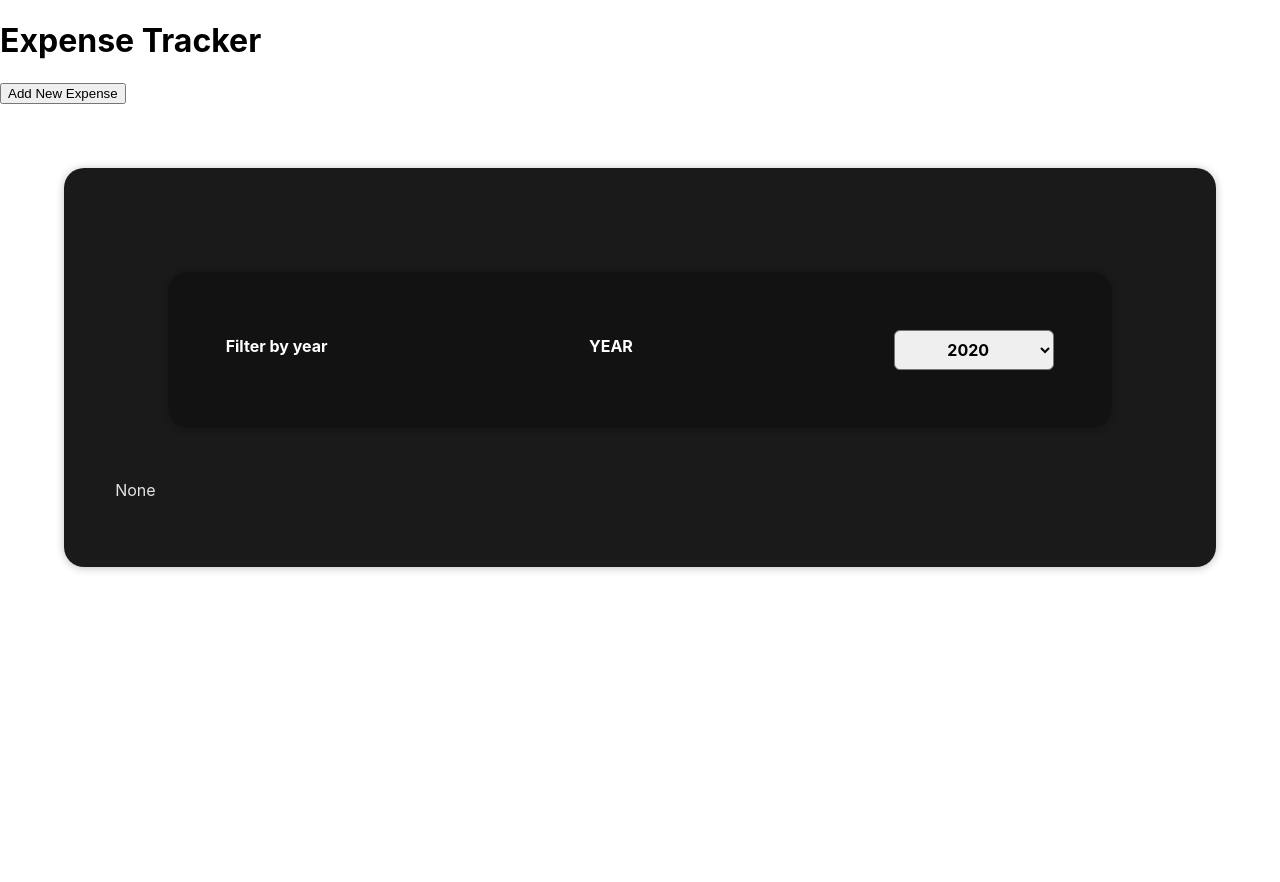
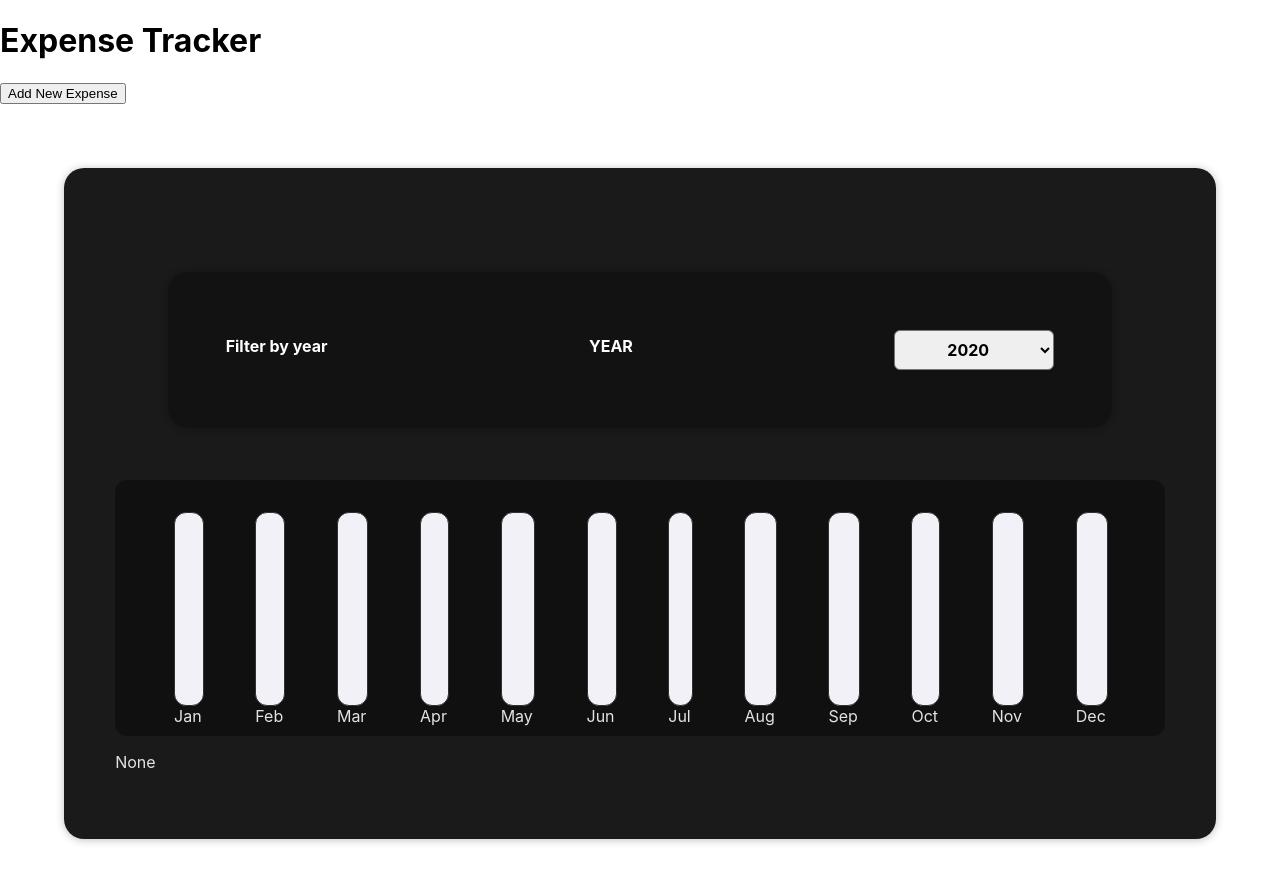
Before and after one commit to CrystalQuest112/Expense-Tracker, a React (Create React App) app: page / in a window 1280 px wide. Shown: the top 882 px of the page. Before the commit the page ends 800 px from the top, so only its background shows below. Built offline with nearby package versions, Linux system fonts and the light colour scheme.

Commit message:
Chart Component

```diff
--- a/src/components/Chart.css
+++ b/src/components/Chart.css
@@ -0,0 +1,9 @@
+.chart {
+  padding: 2rem;
+  border-radius: 12px;
+  background-color: #111011;
+  text-align: center;
+  display: flex;
+  justify-content: space-around;
+  height: 12rem;
+}
--- a/src/components/Chart.js
+++ b/src/components/Chart.js
@@ -1,6 +1,21 @@
 import React from "react";
-import ChartBar from "ChartBar.js";
+import ChartBar from "./ChartBar";
+import "./Chart.css";
 
-export default function Chart() {
-  return <ChartBar />;
+export default function Chart(props) {
+  const dataPointValues = props.dataPoints.map((dataPoint) => dataPoint.value);
+  const totalMaximum = Math.max(...dataPointValues);
+
+  return (
+    <div className="chart">
+      {props.dataPoints.map((dataPoint) => (
+        <ChartBar
+          key={dataPoint.label}
+          value={dataPoint.value}
+          maxValue={totalMaximum}
+          label={dataPoint.label}
+        />
+      ))}
+    </div>
+  );
 }
--- a/src/components/ChartBar.css
+++ b/src/components/ChartBar.css
@@ -0,0 +1,30 @@
+chart-bar {
+  height: 100%;
+  display: flex;
+  flex-direction: column;
+  align-items: center;
+}
+
+.chart-bar__inner {
+  height: 100%;
+  width: 100%;
+  border: 1px solid #313131;
+  border-radius: 12px;
+  background-color: #f1f1f7;
+  overflow: hidden;
+  display: flex;
+  flex-direction: column;
+  justify-content: flex-end;
+}
+
+.chart-bar__fill {
+  background-color: #ffffff;
+  width: 100%;
+  transition: all 0.3s ease-out;
+}
+
+.chart-bar__label {
+  font-weight: bold;
+  font-size: 0.5rem;
+  text-align: center;
+}
--- a/src/components/ChartBar.js
+++ b/src/components/ChartBar.js
@@ -0,0 +1,17 @@
+import React from "react";
+import "./ChartBar.css";
+
+export default function ChartBar(props) {
+  let barFillHeight = "0%";
+  if (props.maxValue > 0) {
+    barFillHeight = Math.round((props.value / props.maxValue) * 100) + "%";
+  }
+
+  return (
+    <div className="chart-bar">
+      <div className="chart-bar__inner"></div>
+      <div className="chart-bar__fill" style={{ height: barFillHeight }}></div>
+      <div className="chart-bar_label">{props.label}</div>
+    </div>
+  );
+}
--- a/src/components/ExpDisplay.js
+++ b/src/components/ExpDisplay.js
@@ -1,6 +1,7 @@
 import { useState } from "react";
 import ExItems from "./ExItems";
 import FilterExp from "./FilterExp.js";
+import ExpChart from "./NewExpense/ExpChart";
 
 export default function ExpDisplay(props) {
   let [yearFilter, setYearFilter] = useState("2020");
@@ -15,6 +16,7 @@
   return (
     <div className="card">
       <FilterExp selectYear={changeYear} adjust={yearFilter} />
+      <ExpChart expenses={filteredExpenses} />
       {filteredExpenses.length === 0 ? (
         <p>None</p>
       ) : (
--- /dev/null
+++ b/src/components/NewExpense/ExpChart.js
@@ -0,0 +1,26 @@
+import React from "react";
+import Chart from "../Chart.js";
+
+export default function ExpChart(props) {
+  const chartDataPoints = [
+    { label: "Jan", value: 0 },
+    { label: "Feb", value: 0 },
+    { label: "Mar", value: 0 },
+    { label: "Apr", value: 0 },
+    { label: "May", value: 0 },
+    { label: "Jun", value: 0 },
+    { label: "Jul", value: 0 },
+    { label: "Aug", value: 0 },
+    { label: "Sep", value: 0 },
+    { label: "Oct", value: 0 },
+    { label: "Nov", value: 0 },
+    { label: "Dec", value: 0 },
+  ];
+
+  for (const expense of props.expenses) {
+    const expenseMonth = expense.date.getMonth();
+    chartDataPoints[expenseMonth].value += expense.amount;
+  }
+
+  return <Chart dataPoints={chartDataPoints} />;
+}
--- a/src/components/NewExpense/FormExp.js
+++ b/src/components/NewExpense/FormExp.js
@@ -23,7 +23,7 @@
 
     let expenseData = {
       title: newTitle,
-      amount: newAmount,
+      amount: +newAmount,
       date: new Date(newDate),
     };
     props.prpSavedExpData(expenseData);
```
